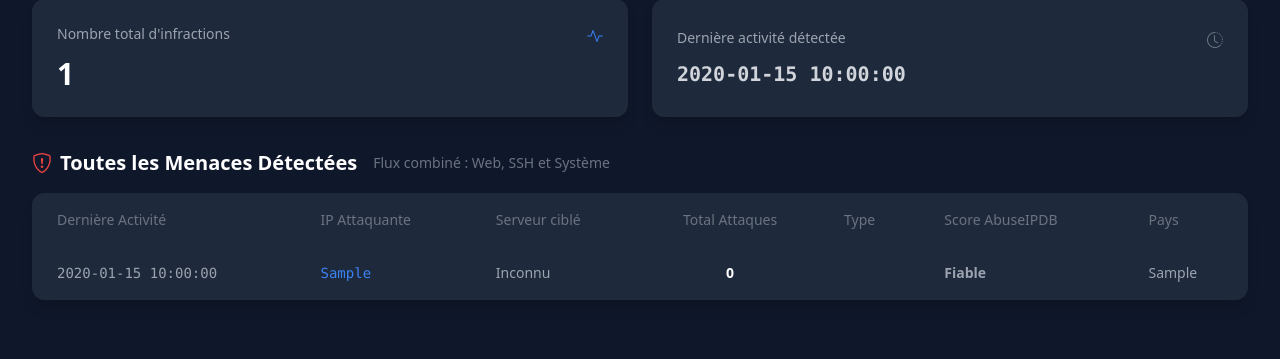
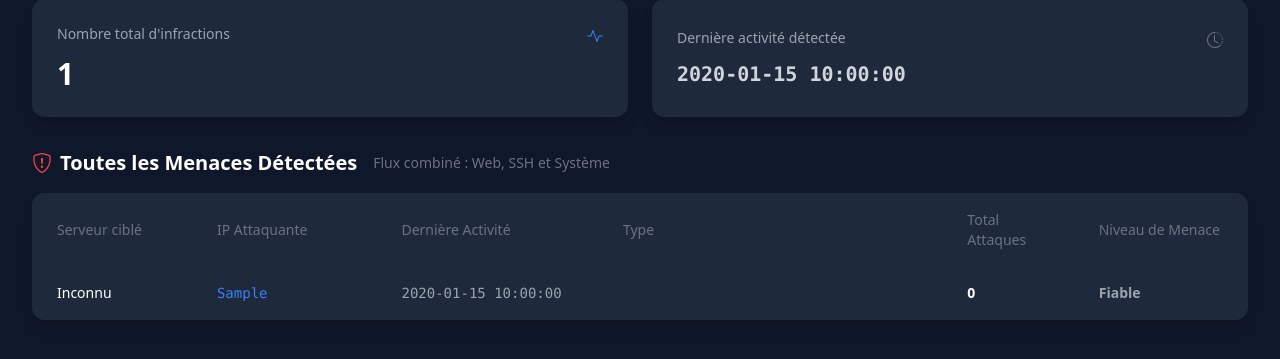
Before and after one commit to NO6B/RootView, a Python web app: template app/templates/dashboard.html in a window 1280 px wide. Shown: the part 160-519 px from the top of the page. Run offline with Jinja, Linux system fonts and the light colour scheme; the template is opened without the code that fills it: most values are stand-ins (such as "Sample title", 1, 10 or a date in 2020).

Commit message:
feat: réorganisation de l'affichage du tableau des menaces

```diff
--- a/app/templates/dashboard.html
+++ b/app/templates/dashboard.html
@@ -40,52 +40,39 @@
         </div>
 
         <div class="bg-panel rounded-xl border border-gray-800 shadow-lg overflow-hidden">
-            <table class="w-full text-left border-collapse">
+            <table class="w-full text-left border-collapse table-fixed">
                 <thead>
                     <tr class="bg-panel text-gray-500 text-sm border-b border-gray-800">
-                        <th class="px-6 py-4 font-medium">Dernière Activité</th>
-                        <th class="px-6 py-4 font-medium">IP Attaquante</th>
-                        <th class="px-6 py-4 font-medium">Serveur ciblé</th>
-                        <th class="px-6 py-4 font-medium text-center">Total Attaques</th>
-                        <th class="px-6 py-4 font-medium">Type</th>
-                        <th class="px-6 py-4 font-medium">Score AbuseIPDB</th>
-                        <th class="px-6 py-4 font-medium">Pays</th>
+                        <th class="px-6 py-4 font-medium" style="width: 130px;">Serveur ciblé</th>
+                        <th class="px-6 py-4 font-medium" style="width: 150px;">IP Attaquante</th>
+                        <th class="px-6 py-4 font-medium" style="width: 180px;">Dernière Activité</th>
+                        <th class="px-6 py-4 font-medium" style="width: 280px;">Type</th>
+                        <th class="px-6 py-4 font-medium text-right" style="width: 100px;">Total Attaques</th>
+                        <th class="px-6 py-4 font-medium text-right" style="width: 140px;">Niveau de Menace</th>
                     </tr>
                 </thead>
                 <tbody class="divide-y divide-gray-800">
                     {% set ips_vues = namespace(liste=[]) %}
 
                     {% for alerte in alertes %}
-                        {#vérification de l'ip pour n'avoir qu'une ligne par attaquant #}
                         {% if alerte.ip_source not in ips_vues.liste %}
                             {% set _ = ips_vues.liste.append(alerte.ip_source) %}
-
-                            {#Récupération toutes les alertes d'une ip  #}
                             {% set alertes_ip = alertes | selectattr('ip_source', 'equalto', alerte.ip_source) | list %}
-
-                            {# Calculer le total des attaques #}
                             {% set nombre_attaques = alertes_ip | length %}
-
-                            {# Extraire une liste unique de tous les types d'attaques pour cette IP #}
                             {% set types_uniques = alertes_ip | map(attribute='type') | unique | list %}
 
                             <tr class="hover:bg-gray-800 transition">
-                                <td class="px-6 py-4 text-sm text-gray-400 font-mono">{{ alerte.date_heure }}</td>
+                                <td class="px-6 py-4 text-sm text-white font-medium">{{ noms_serveurs.get(alerte.id_serveur, 'Inconnu') }}</td>
 
-                                <td class="px-6 py-4 text-sm text-gray-300 font-mono">
-                                    <a href="{{ url_for('main.details_attaques_ip', ip=alerte.ip_source) }}" class="text-blue-500 hover:text-blue-400 font-medium transition" title="Voir les détails de l'IP">
+                                <td class="px-6 py-4 text-sm text-blue-500 font-mono">
+                                    <a href="{{ url_for('main.details_attaques_ip', ip=alerte.ip_source) }}" class="hover:text-blue-400 transition">
                                         {{ alerte.ip_source }}
                                     </a>
                                 </td>
 
-                                <td class="px-6 py-4 text-sm text-gray-400">{{ noms_serveurs.get(alerte.id_serveur, 'Inconnu') }}</td>
-
-                                <td class="px-6 py-4 text-sm font-bold text-white text-center">
-                                    {{ nombre_attaques }}
-                                </td>
+                                <td class="px-6 py-4 text-sm text-gray-400 font-mono">{{ alerte.date_heure }}</td>
 
                                 <td class="px-6 py-4 text-sm flex flex-wrap gap-2">
-                                    {# généreration d'un badge pour chaque type d'attaque #}
                                     {% for type_attaque in types_uniques %}
                                         {% if type_attaque in ['SQL Injection', 'Path Traversal'] %}
                                             <span class="px-2 py-1 bg-purple-900 bg-opacity-30 text-purple-400 border border-purple-800 rounded text-xs font-medium whitespace-nowrap">
@@ -99,12 +86,12 @@
                                     {% endfor %}
                                 </td>
 
-                                <td class="px-6 py-4 text-sm font-bold {{ 'text-red-400' if alerte.score_fiabilite is not none and alerte.score_fiabilite > 50 else 'text-gray-400' }}">
-                                    {{ 'Danger' if alerte.ip_liste else 'Fiable' }}
+                                <td class="px-6 py-4 text-sm font-bold text-white text-right">
+                                    {{ nombre_attaques }}
                                 </td>
 
-                                <td class="px-6 py-4 text-sm text-gray-400">
-                                    {{ alerte.code_pays if alerte.code_pays else 'Inconnu' }}
+                                <td class="px-6 py-4 text-sm font-bold text-right {{ 'text-red-400' if alerte.score_fiabilite and alerte.score_fiabilite > 50 else 'text-gray-400' }}">
+                                    {{ 'Élevé' if alerte.ip_liste else 'Fiable' }}
                                 </td>
                             </tr>
                         {% endif %}
```
